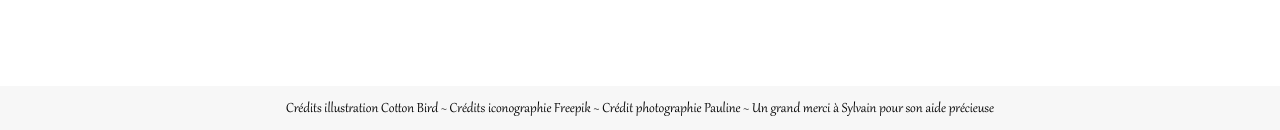
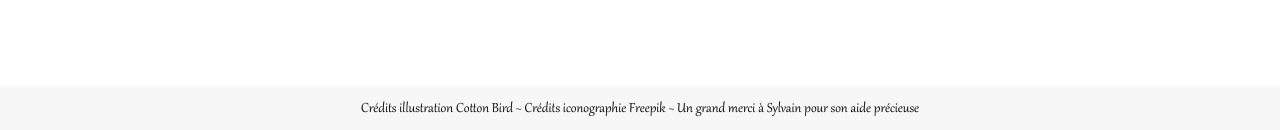
Before and after one commit to Germinal-A/Site-du-Mariage-de-Julia-et-Germain, a Jekyll site: the page built from index.md, in a window 1280 px wide. Shown: the part 1632-1762 px from the top of the page. Built offline with Jekyll 4.4.1, drawn with Linux system fonts in a browser that asks for light colours.

Commit message:
Update default.html

```diff
--- a/_layouts/default.html
+++ b/_layouts/default.html
@@ -31,7 +31,7 @@
       </div>
     </div>
     <footer>
-      <p>Crédits illustration Cotton Bird ~ Crédits iconographie Freepik ~ Crédit photographie Pauline ~ Un grand merci à Sylvain pour son aide précieuse</p>
+      <p>Crédits illustration Cotton Bird ~ Crédits iconographie Freepik ~ Un grand merci à Sylvain pour son aide précieuse</p>
     </footer>
   </body>
 </html>
```
